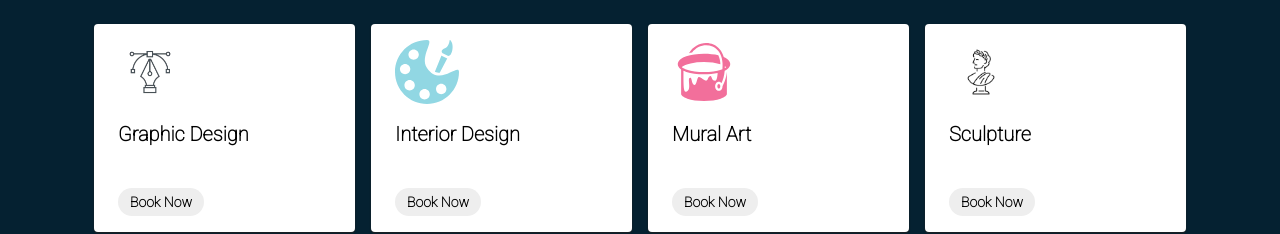
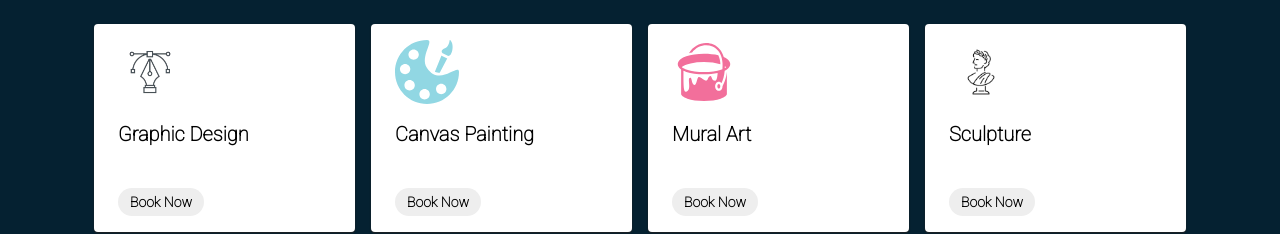
Before and after one commit to Rajnikantbhay/Taba-artist, a React (Create React App) app: page / in a window 1280 px wide. Shown: the part 1507-1741 px from the top of the page. Built offline with nearby package versions, Linux system fonts and the light colour scheme.

Commit message:
Changes Akbari Gate Update

```diff
--- a/src/components/Services.jsx
+++ b/src/components/Services.jsx
@@ -33,7 +33,7 @@ function Services() {
           <div className=" max-w-sm rounded overflow-hidden bg-white shadow-gray-900 shadow-sm">
             <div className='w-full flex justify-start px-6 py-4'><img className="h-16 w-16" src={exteriorpaint} loading='lazy' alt="icon of paint palette" /></div>
             <div className="px-6 pb-4">
-              <div className="font-bold text-xl text-black mb-2">Interior Design</div>
+              <div className="font-bold text-xl text-black mb-2">Canvas Painting</div>
               <p className="text-black text-base">
 
               </p>
--- a/src/data.jsx
+++ b/src/data.jsx
@@ -264,7 +264,7 @@ export const data = [
 
   {
     id: 7,
-    img1: "https://firebasestorage.googleapis.com/v0/b/taba-5c32a.appspot.com/o/media%2Fprojects%20Pics%2Fakbarigate-project%2FIMG_20230801_235206.webp?alt=media&token=de63e919-5e8c-478c-849a-9f1ebc8b1f5a",
+    img1: "https://firebasestorage.googleapis.com/v0/b/taba-5c32a.appspot.com/o/media%2Fprojects%20Pics%2Fakbarigate-project%2FakabariGatePic.webp?alt=media&token=6d569b4f-1e59-4c4b-ad23-88000552ccb6",
     img2: "https://firebasestorage.googleapis.com/v0/b/taba-5c32a.appspot.com/o/media%2Fprojects%20Pics%2Fakbarigate-project%2FIMG_20230816_173023157.webp?alt=media&token=3330f4b3-3300-4746-b431-387ba5121ea1",
     img3: "https://firebasestorage.googleapis.com/v0/b/taba-5c32a.appspot.com/o/media%2Fprojects%20Pics%2Fakbarigate-project%2FIMG_20230816_173144550_HDR.webp?alt=media&token=ff952aac-53e9-49af-9a5e-a7c05f8ee147",
     img4: "https://firebasestorage.googleapis.com/v0/b/taba-5c32a.appspot.com/o/media%2Fprojects%20Pics%2Fakbarigate-project%2FIMG20230816172649.webp?alt=media&token=a46e4f3e-90ab-45f1-935e-7b6dc2970402",
```
Also changed, not shown: 1 other file (tests, documents, lock files or other folders).
